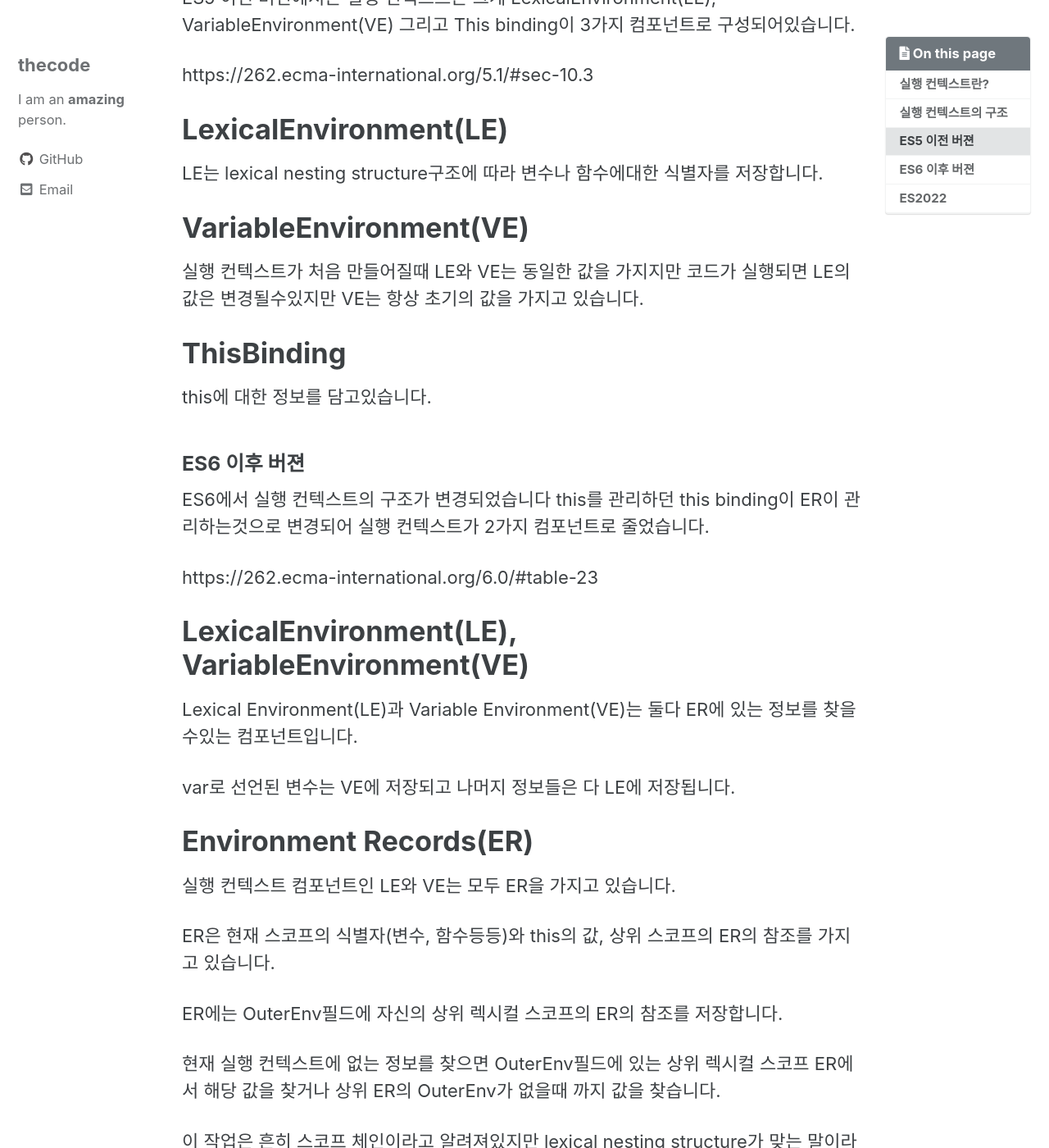
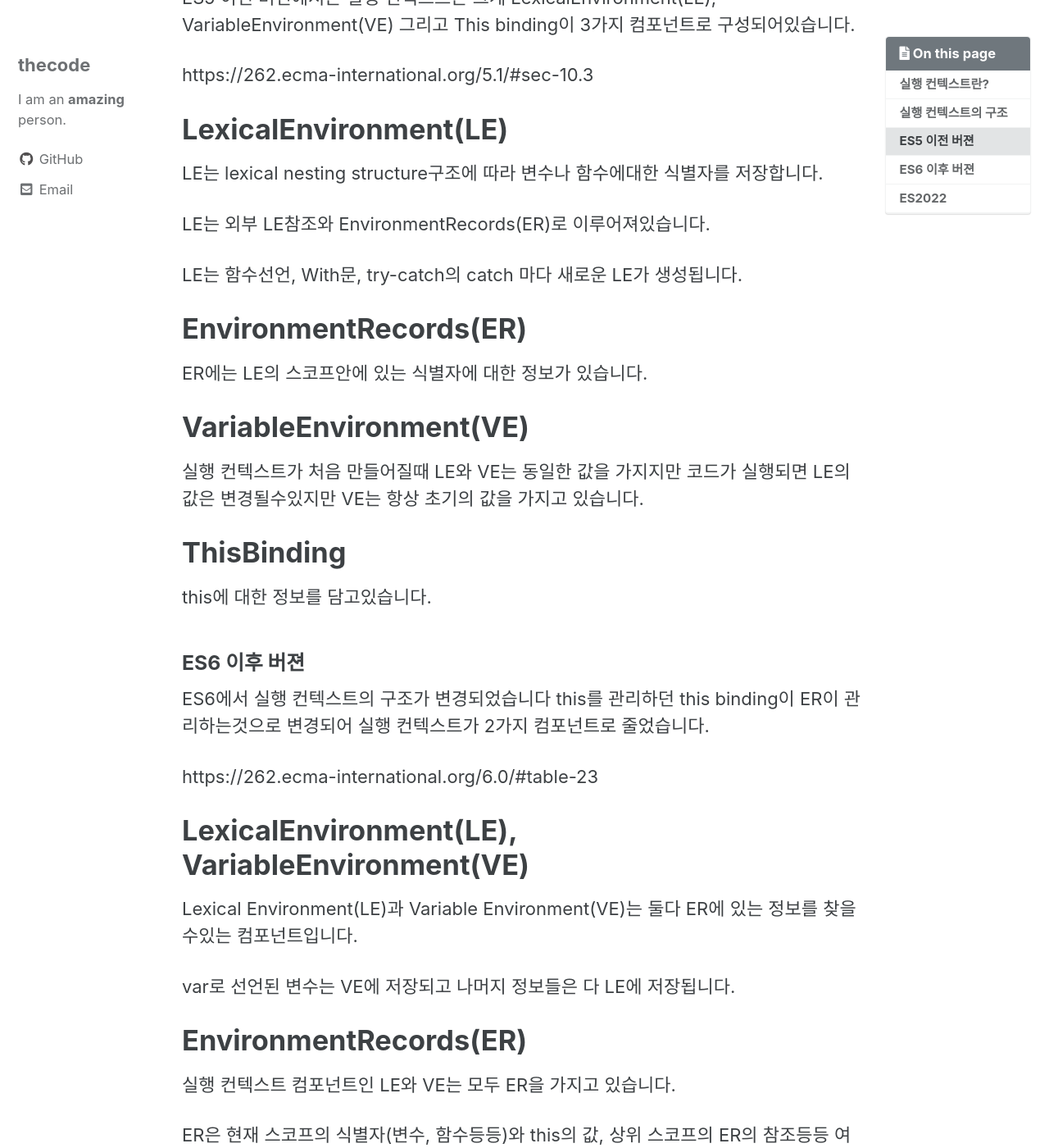
Before and after one commit to thecode00/thecode00.github.io, a Jekyll site: the page built from _posts/Javascript/2023-12-31-js-execution-context.md, in a window 1280 px wide and 1400 px high, scrolled down 1503 px. Shown: the whole window at 82% size. Built offline with Jekyll 4.4.1, drawn with Linux system fonts in a browser that asks for light colours; cached includes are drawn as plain includes; some web fonts are replaced; some of the changed text lies outside the part shown.

Commit message:
Update post

```diff
--- a/_posts/Javascript/2023-12-31-js-execution-context.md
+++ b/_posts/Javascript/2023-12-31-js-execution-context.md
@@ -54,6 +54,14 @@ https://262.ecma-international.org/5.1/#sec-10.3
 
 LE는 lexical nesting structure구조에 따라 변수나 함수에대한 식별자를 저장합니다.
 
+LE는 외부 LE참조와 EnvironmentRecords(ER)로 이루어져있습니다.
+
+LE는 함수선언, With문, try-catch의 catch 마다 새로운 LE가 생성됩니다.
+
+# EnvironmentRecords(ER)
+
+ER에는 LE의 스코프안에 있는 식별자에 대한 정보가 있습니다.
+
 # VariableEnvironment(VE)
 
 실행 컨텍스트가 처음 만들어질때 LE와 VE는 동일한 값을 가지지만 코드가 실행되면 LE의 값은 변경될수있지만 VE는 항상 초기의 값을 가지고 있습니다.
@@ -74,11 +82,11 @@ Lexical Environment(LE)과 Variable Environment(VE)는 둘다 ER에 있는 정
 
 var로 선언된 변수는 VE에 저장되고 나머지 정보들은 다 LE에 저장됩니다.
 
-# Environment Records(ER)
+# EnvironmentRecords(ER)
 
 실행 컨텍스트 컴포넌트인 LE와 VE는 모두 ER을 가지고 있습니다.
 
-ER은 현재 스코프의 식별자(변수, 함수등등)와 this의 값, 상위 스코프의 ER의 참조를 가지고 있습니다.
+ER은 현재 스코프의 식별자(변수, 함수등등)와 this의 값, 상위 스코프의 ER의 참조등등 여러가지를 가지고 있습니다.
 
 ER에는 OuterEnv필드에 자신의 상위 렉시컬 스코프의 ER의 참조를 저장합니다.
 
```
